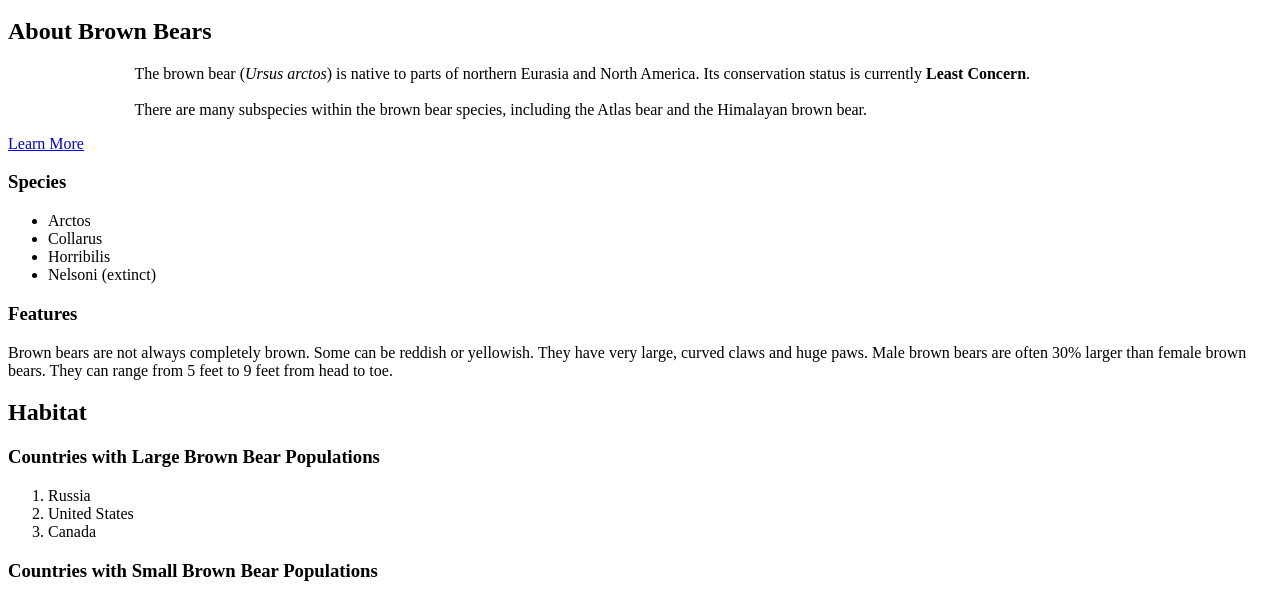
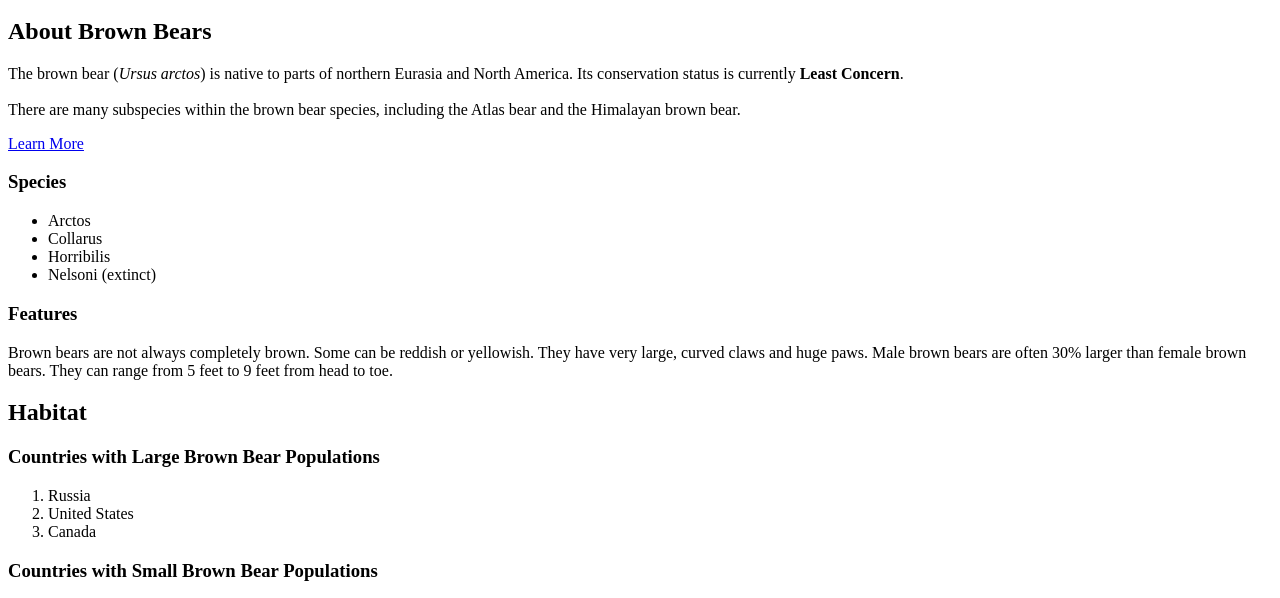
Before and after one commit to chani-moon/chani-moon.github.io, a plain HTML site: page index.html in a window 1280 px wide. Shown: the part 162-760 px from the top of the page. Drawn offline with Linux system fonts and the light colour scheme.

Commit message:
Update index.html

```diff
--- a/index.html
+++ b/index.html
@@ -1,7 +1,7 @@
 <!DOCTYPE html>
 <html>
  <head>
- <title>Brown Bears</title>
+ <title style="margin-left:20%; margin-right:20%;">HOW TO MAKE</title>
 </head>
 <body>
  <a href="./index.html">Brown Bear</a>
@@ -14,7 +14,7 @@
  </ul>
  <div id="introduction">
    <h2>About Brown Bears</h2>
-   <p style="margin-left:10%; margin-right:10%;">The brown bear (<em>Ursus arctos</em>) is native to parts of northern Eurasia and North America. Its conservation status is currently <strong>Least Concern</strong>.<br /><br /> There are many subspecies within the brown bear species, including the
+   <p>The brown bear (<em>Ursus arctos</em>) is native to parts of northern Eurasia and North America. Its conservation status is currently <strong>Least Concern</strong>.<br /><br /> There are many subspecies within the brown bear species, including the
      Atlas bear and the Himalayan brown bear.</p>
    <a href="https://en.wikipedia.org/wiki/Brown_bear" target="_blank">Learn More</a>
    <h3>Species</h3>
```
